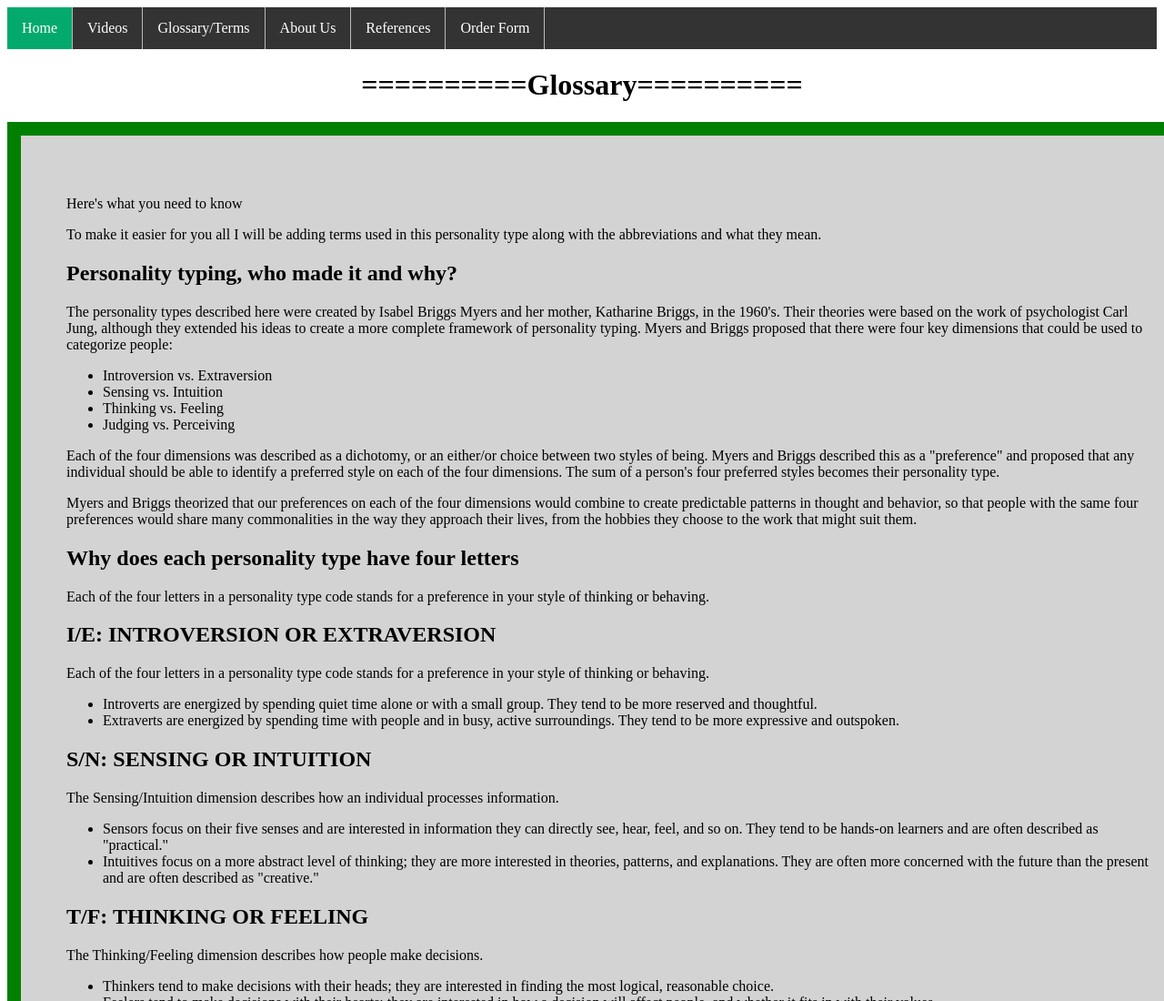
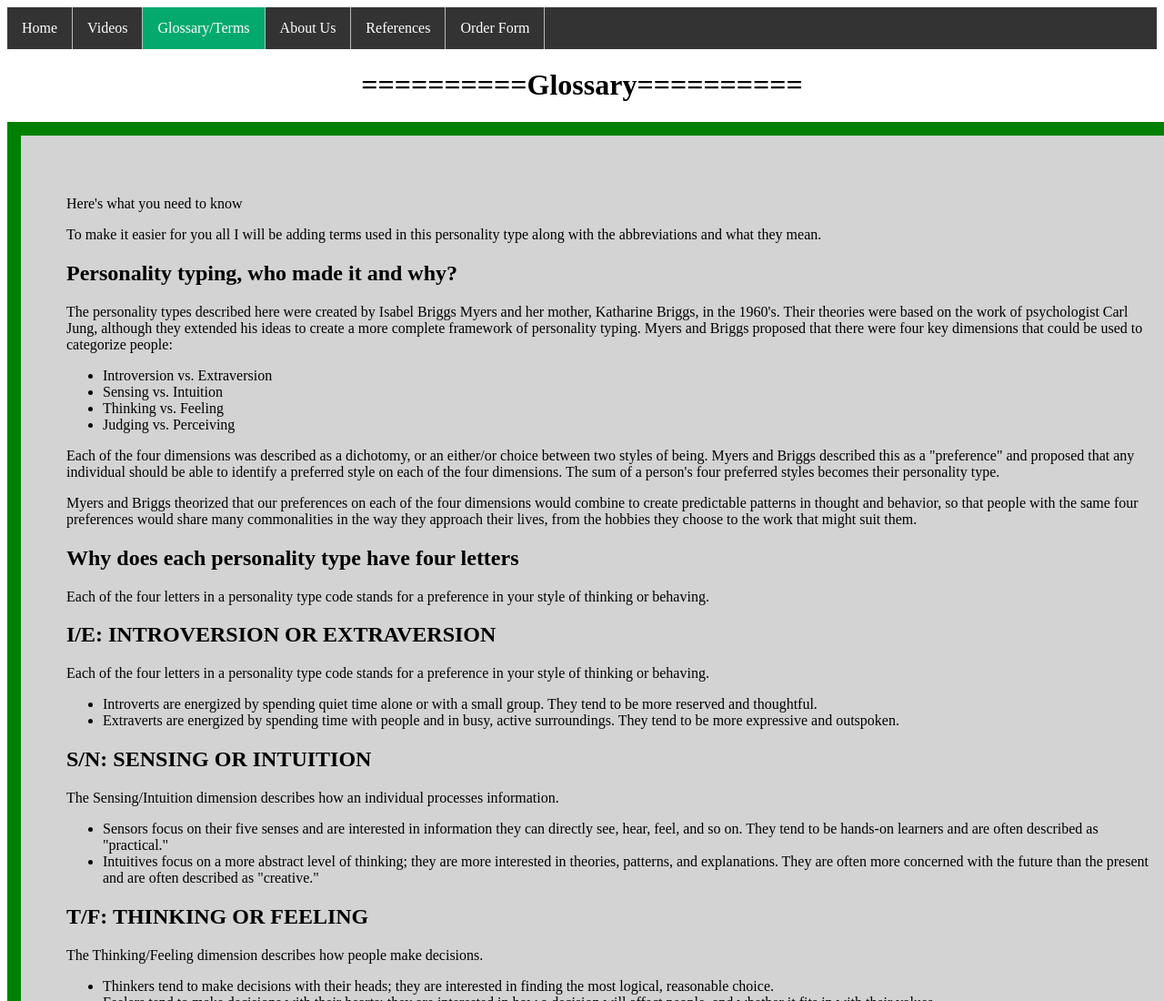
Before and after one commit to FelizCaballero/Terms-Text.html, a plain HTML site: page index.html in a window 1280 px wide. Shown: the top 1100 px of the page at 91% size. Drawn offline with Linux system fonts and the light colour scheme.

Commit message:
Update index.html

```diff
--- a/index.html
+++ b/index.html
@@ -52,9 +52,9 @@ li a:hover {
 <body >
 
 <ul class="a">
-  <li><a class="active" href="https://felizcaballero.github.io/">Home</a></li>
+  <li><a href="https://felizcaballero.github.io/">Home</a></li>
   <li><a href="https://felizcaballero.github.io/Multimedia.html/">Videos</a></li>
-  <li><a href="https://felizcaballero.github.io/Terms-Text.html/">Glossary/Terms</a></li>
+  <li><a class="active" href="https://felizcaballero.github.io/Terms-Text.html/">Glossary/Terms</a></li>
   <li><a href="https://felizcaballero.github.io/AboutUs.html/">About Us</a></li>
   <li><a href="https://felizcaballero.github.io/References.html/">References</a></li>
   <li><a href="https://felizcaballero.github.io/OrderForm.github.io/">Order Form</a></li>
```
